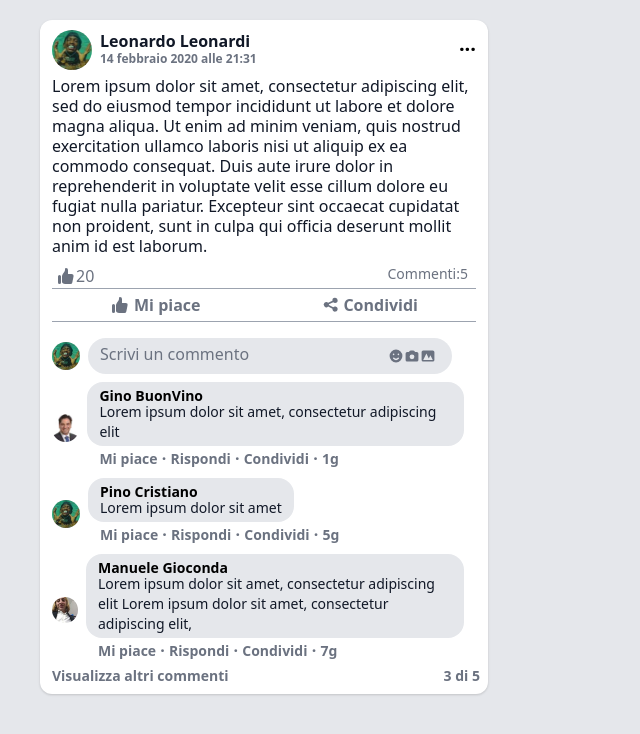
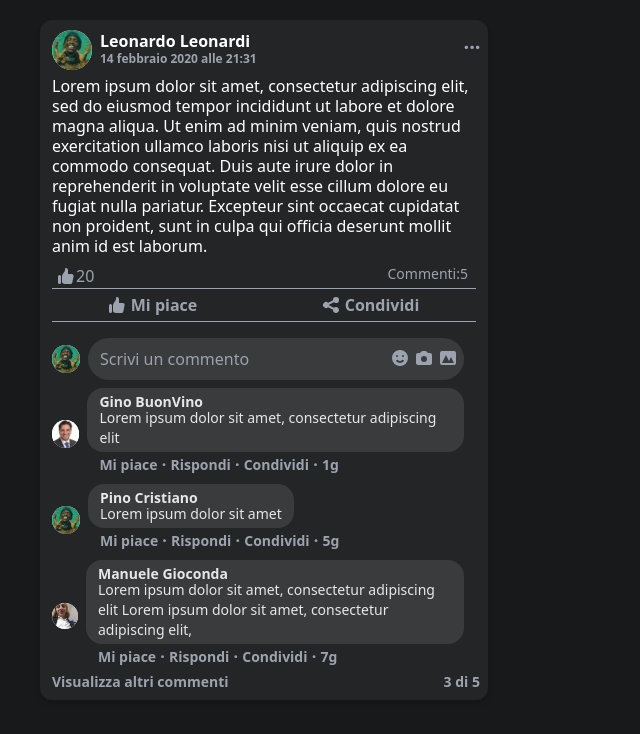
Before and after one commit to LeonardoLeonardi/keixbook, a React (Create React App) app: page / in a window 1280 px wide. Shown: the top 734 px of the page, without its empty margins (0-640 px from the left). Built offline with nearby package versions, Linux system fonts and the light colour scheme.

Commit message:
mouseHover

```diff
--- a/public/index.html
+++ b/public/index.html
@@ -1,5 +1,5 @@
 <!DOCTYPE html>
-<html lang="en" class="">
+<html lang="en" class="dark">
   <head>
     <meta charset="utf-8" />
     <link rel="icon" href="%PUBLIC_URL%/favicon.ico" />
--- a/src/ActionBar.js
+++ b/src/ActionBar.js
@@ -4,7 +4,7 @@ function ActionBar(props) {
   return (
     <div className="divide-y divide-gray-400 pt-2">
       <div className="flex justify-between text-gray-500 dark:text-gray-400">
-        <div className="ml-4 flex items-center">
+        <div className="ml-4 flex items-center hover:underline cursor-pointer">
           <svg
             className=" w-5"
             xmlns="http://www.w3.org/2000/svg"
@@ -15,12 +15,12 @@ function ActionBar(props) {
           </svg>
           {props.numberOfLikes}
         </div>
-        <p className="mr-5 text-gray-500  dark:text-gray-400  text-sm">
+        <p className="mr-5 text-gray-500  dark:text-gray-400  text-sm hover:underline cursor-pointer">
           Commenti:{props.numberOfComments}
         </p>
       </div>
       <div className="mx-3 flex items-center justify-around pb-1 pt-1">
-        <button className="flex items-center w-24 text-gray-500 dark:text-gray-400 font-semibold">
+        <button className="focus:outline-none flex flex-grow items-center justify-center w-24 text-gray-500 dark:text-gray-400 font-semibold hover:bg-gray-500 hover:bg-opacity-10  dark:hover:bg-opacity-20 rounded-md pr-3">
           <svg
             className=" w-5 mr-1"
             xmlns="http://www.w3.org/2000/svg"
@@ -31,7 +31,7 @@ function ActionBar(props) {
           </svg>
           Mi piace
         </button>
-        <button className="text-gray-500 dark:text-gray-400 flex w-24  items-center font-semibold">
+        <button className="focus:outline-none text-gray-500 dark:text-gray-400 flex w-24  items-center font-semibold flex-grow justify-center hover:bg-gray-500 hover:bg-opacity-10 dark:hover:bg-opacity-20 rounded-md">
           <svg
             className=" w-5 mr-1"
             xmlns="http://www.w3.org/2000/svg"
--- a/src/App.jsx
+++ b/src/App.jsx
@@ -7,7 +7,7 @@ import PostComments from "./PostComments";
 function App() {
   return (
     <div className="bg-gray-200  dark:bg-darkM-3 h-screen pt-5">
-      <div className="ml-10 shadow bg-white dark:bg-darkM-1 max-w-md rounded-xl">
+      <div className="ml-10 shadow-md bg-white dark:bg-darkM-1 max-w-md rounded-xl">
         <PostHeader />
         <PostBody
           text="Lorem ipsum dolor sit amet, consectetur adipiscing elit, sed do
--- a/src/Comment.js
+++ b/src/Comment.js
@@ -4,13 +4,17 @@ function PostComments(props) {
   return (
     <>
       <div className="flex items-center mt-2">
-        <div className="mt-1 ">
-          <img className="rounded-full max-h-7 " src={props.user} alt="" />
+        <div className="mt-1 dark:bg-white bg-gray-700 rounded-full">
+          <img
+            className="rounded-full max-h-7  cursor-pointer  dark:hover:opacity-80 hover:opacity-90"
+            src={props.user}
+            alt=""
+          />
         </div>
 
         <div className="flex flex-col items-start pl-2">
           <div className="px-2 max-w-xl bg-gray-200 dark:bg-darkM-2 rounded-2xl">
-            <p className="dark:text-gray-200 text-black text-sm font-semibold max-w-sm m-1">
+            <p className="dark:text-gray-200 text-black text-sm font-semibold max-w-sm m-1 hover:underline cursor-pointer">
               {props.nome}
             </p>
             <p className="dark:text-gray-200 text-gray-900 text-sm max-w-sm m-1 -mt-2 ">
@@ -18,13 +22,22 @@ function PostComments(props) {
             </p>
           </div>
           <div className="pl-3 text-gray-500 font-semibold dark:text-gray-400">
-            <button className="font-semibold text-sm">Mi piace </button>
+            <button className="font-semibold text-sm hover:underline cursor-pointer">
+              Mi piace{" "}
+            </button>
             <span> · </span>
-            <button className="font-semibold text-sm">Rispondi </button>
+            <button className="font-semibold text-sm hover:underline cursor-pointer">
+              Rispondi{" "}
+            </button>
             <span> · </span>
-            <button className="font-semibold text-sm">Condividi</button>
+            <button className="font-semibold text-sm hover:underline cursor-pointer">
+              Condividi
+            </button>
             <span> · </span>
-            <span className="font-semibold text-sm"> {props.day}g </span>
+            <span className="font-semibold text-sm hover:underline cursor-pointer">
+              {" "}
+              {props.day}g{" "}
+            </span>
           </div>
         </div>
       </div>
--- a/src/PostComments.js
+++ b/src/PostComments.js
@@ -15,21 +15,25 @@ function PostComments(props) {
   return (
     <div className="pt-1 pb-2">
       <div className="flex items-center">
-        <div className="ml-3  relative">
-          <img className="rounded-full max-h-7 " src={User1} alt="" />
+        <div className="ml-3  relative dark:bg-white bg-gray-700 rounded-full">
+          <img
+            className="rounded-full max-h-7 cursor-pointer  dark:hover:opacity-80 hover:opacity-90"
+            src={User1}
+            alt=""
+          />
         </div>
-        <div className="ml-2 text-gray-500 dark:text-gray-400 flex bg-gray-200 dark:bg-darkM-2 rounded-3xl p-1">
+        <div className="ml-2 text-gray-500 dark:text-gray-400 flex bg-gray-200 dark:bg-darkM-2 rounded-3xl p-1 items-center">
           <form>
             <input
-              className="ml-2 w-72 bg-transparent placeholder-gray-500"
+              className="ml-2 w-72 bg-transparent placeholder-gray-400 focus:outline-none "
               type="text"
               placeholder="Scrivi un commento"
             />
           </form>
-          <div className="pt-1 mr-3">
-            <button>
+          <div className="pt-1">
+            <button className="focus:outline-none w-6 h-6 hover:bg-gray-500 dark:hover:bg-opacity-40 hover:bg-opacity-20 rounded-full relative">
               <svg
-                className="w-4"
+                className="w-5 ml-0.5"
                 xmlns="http://www.w3.org/2000/svg"
                 viewBox="0 0 20 20"
                 fill="currentColor"
@@ -41,9 +45,9 @@ function PostComments(props) {
                 />
               </svg>
             </button>
-            <button>
+            <button className="focus:outline-none w-6 h-6 hover:bg-gray-500 dark:hover:bg-opacity-40 hover:bg-opacity-20 rounded-full relative">
               <svg
-                className="w-4"
+                className="w-5 ml-0.5"
                 xmlns="http://www.w3.org/2000/svg"
                 viewBox="0 0 20 20"
                 fill="currentColor"
@@ -55,9 +59,9 @@ function PostComments(props) {
                 />
               </svg>
             </button>
-            <button>
+            <button className="focus:outline-none w-6 h-6 hover:bg-gray-500 dark:hover:bg-opacity-40 hover:bg-opacity-20 rounded-full relative">
               <svg
-                className="w-4"
+                className="w-5 ml-0.5"
                 xmlns="http://www.w3.org/2000/svg"
                 viewBox="0 0 20 20"
                 fill="currentColor"
@@ -78,7 +82,7 @@ function PostComments(props) {
         <Comment comment={commento3} day="7" nome={nome3} user={User3} />
       </div>
       <div className="flex justify-between text-gray-500 font-semibold dark:text-gray-400 text-sm items-center pt-1">
-        <button className="ml-3 font-semibold">
+        <button className="ml-3 font-semibold hover:underline cursor-pointer focus:outline-none">
           Visualizza altri commenti
         </button>
         <p className="mr-2 ">3 di 5</p>
--- a/src/PostHeader.js
+++ b/src/PostHeader.js
@@ -5,20 +5,24 @@ function PostHeader(props) {
   return (
     <div className="h-14 flex items-center justify-between">
       <div className="flex items-center">
-        <div className="ml-3 mt-1 relative">
-          <img className="rounded-full max-h-10 " src={User} alt="" />
+        <div className="ml-3 mt-1 relative dark:bg-white bg-gray-700 rounded-full">
+          <img
+            className="rounded-full max-h-10 cursor-pointer  dark:hover:opacity-80 hover:opacity-90"
+            src={User}
+            alt=""
+          />
         </div>
         <div className="ml-2 ">
-          <p className="text-gray-900 font-semibold text-base dark:text-white -mb-0.5">
+          <p className="text-gray-900 font-semibold text-base dark:text-white -mb-0.5 hover:underline cursor-pointer">
             Leonardo Leonardi
           </p>
-          <p className="font-semibold text-xs text-gray-500 dark:text-gray-400">
+          <p className="font-semibold text-xs text-gray-500 dark:text-gray-400 hover:underline cursor-pointer">
             14 febbraio 2020 alle 21:31
           </p>
         </div>
       </div>
-      <button className="text-black dark:text-gray-400 font-semibold mr-3 text-xl mb-2">
-        ...
+      <button className="text-gray-800 dark:text-gray-400 font-semibold  text-xl h-8 w-8 hover:bg-gray-500 hover:bg-opacity-30 rounded-full focus:outline-none">
+        <div className=" -mt-3 hover:opacity-100">...</div>
       </button>
     </div>
   );
```
